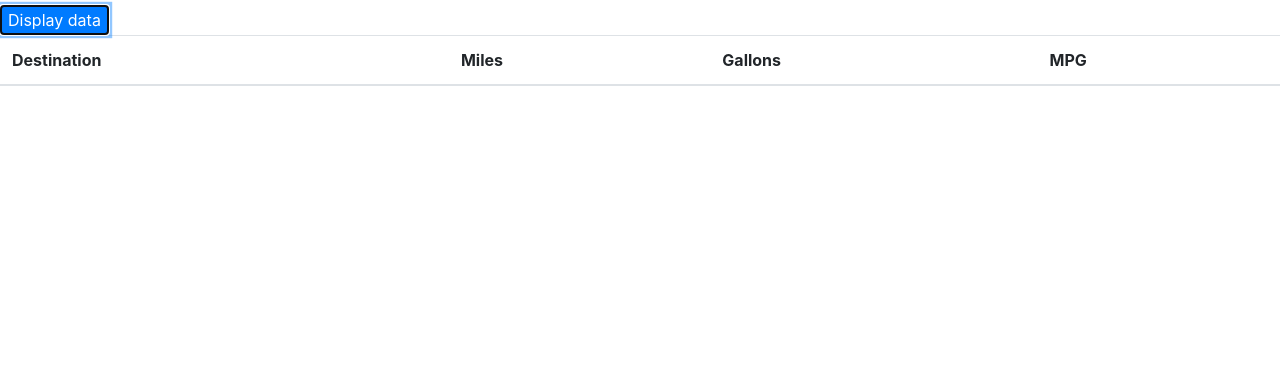
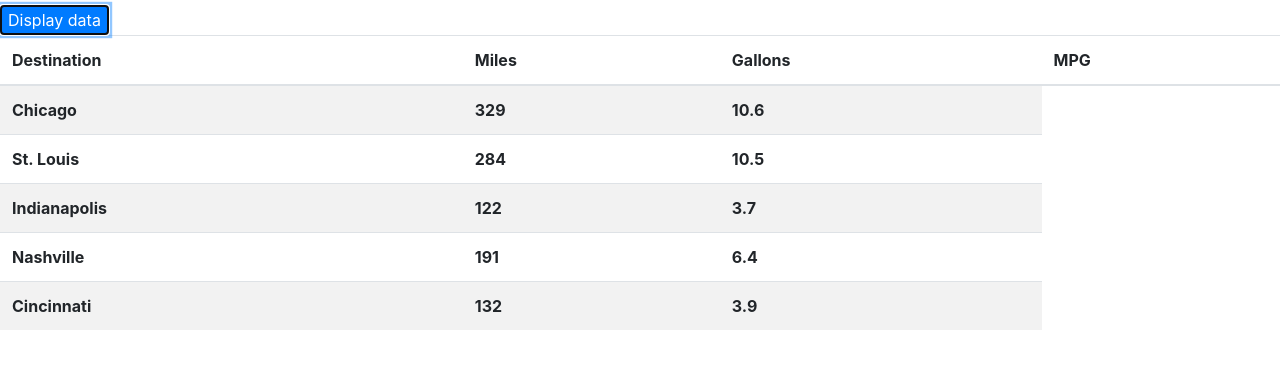
Before and after one commit to JacobArchambault/TripCalculator, a plain HTML site: page index.html in a window 1280 px wide. Both pictures are taken after a click on the button "Display data". Shown: the part 51-420 px from the top of the page. Drawn offline with nearby package versions, Linux system fonts and the light colour scheme.

Commit message:
successfully add row of values for each city

```diff
--- a/index.html
+++ b/index.html
@@ -16,7 +16,6 @@
         <thead id="table-head">
         </thead>
         <tbody id="table-body">
-
         </tbody>
     </table>
     <script>
@@ -29,8 +28,9 @@
 
             const cities = [chicago, stLouis, indianapolis, nashville, cincinnati];
             appendTHs("table-head", ["Destination", "Miles", "Gallons", "MPG"]);
+            cities.forEach(x => appendTHs("table-body", [x.destination, x.miles, x.gallons]));
         }
-        function append(parent, text, elementType){
+        function append(parent, text, elementType) {
             const data = document.createElement(elementType);
             data.appendChild(document.createTextNode(text));
             parent.appendChild(data);
@@ -45,7 +45,6 @@
             headerTextArray.forEach(element => {
                 appendTH(myRow, element);
             });
-
         }
 
     </script>
```
